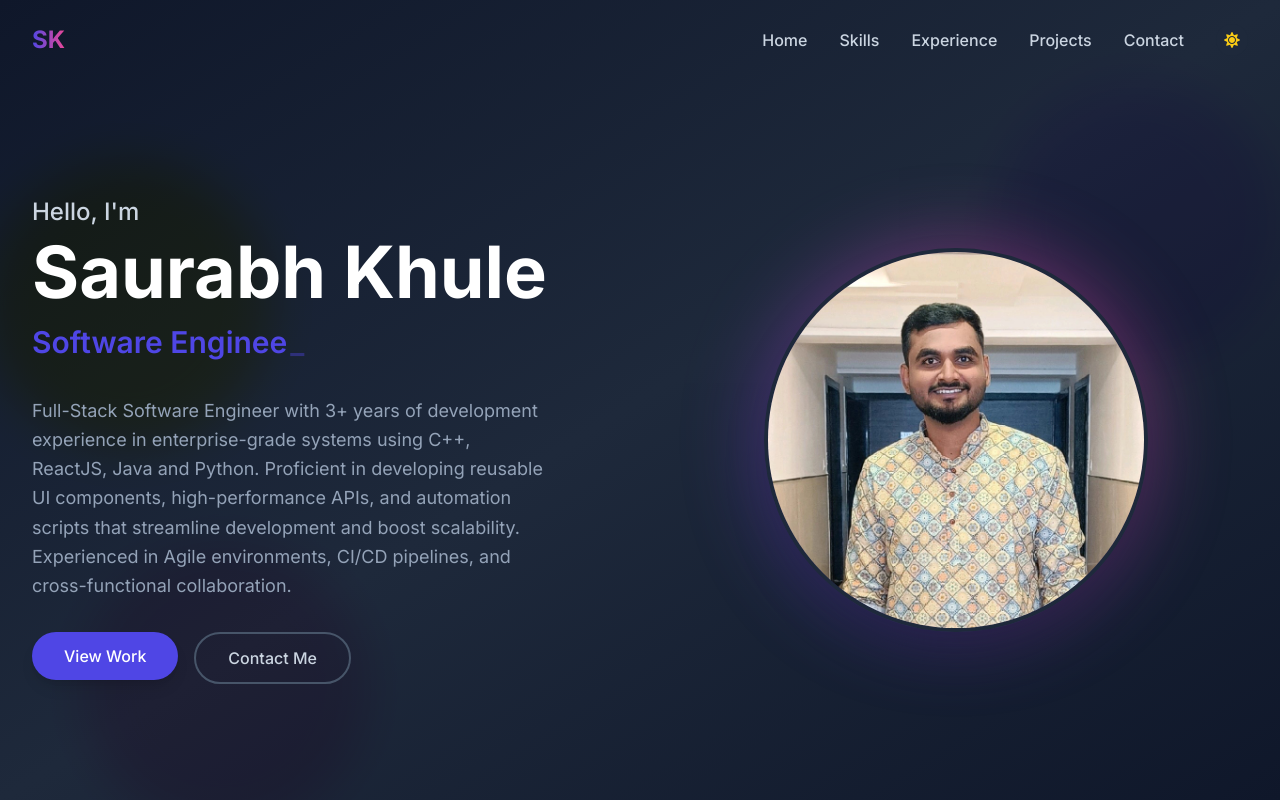
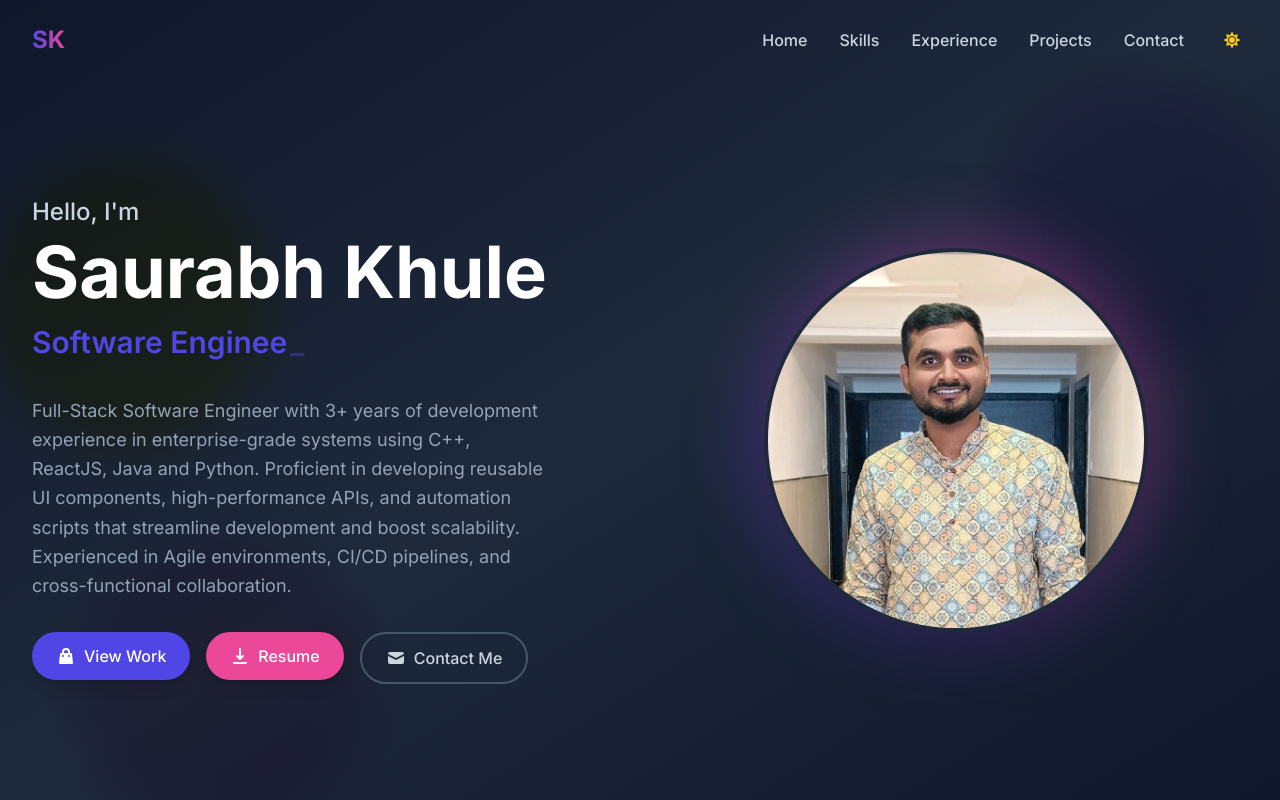
Before and after one commit to saurabh123321/saurabh_portfolio, a React (Vite) app: page / in a window 1280 px wide. Shown: the top 800 px of the page. Built offline with nearby package versions, Linux system fonts and the light colour scheme.

Commit message:
Added Download Resume button

```diff
--- a/src/components/Hero.jsx
+++ b/src/components/Hero.jsx
@@ -38,14 +38,29 @@ const Hero = () => {
                         {resumeData.summary}
                     </p>
 
-                    <div className="flex gap-4">
+                    <div className="flex flex-wrap gap-4">
                         <Link to="projects" smooth={true} offset={-70} duration={500}>
-                            <button className="px-8 py-3 bg-primary text-white rounded-full font-medium hover:bg-indigo-700 transition-all shadow-lg hover:shadow-indigo-500/30">
+                            <button className="px-6 py-3 bg-primary text-white rounded-full font-medium hover:bg-indigo-700 transition-all shadow-lg hover:shadow-indigo-500/30 flex items-center justify-center gap-2 w-full sm:w-auto">
+                                <svg xmlns="http://www.w3.org/2000/svg" className="h-5 w-5" viewBox="0 0 20 20" fill="currentColor">
+                                    <path fillRule="evenodd" d="M10 2a4 4 0 00-4 4v1H5a1 1 0 00-.994.89l-1 9A1 1 0 004 18h12a1 1 0 00.994-1.11l-1-9A1 1 0 0015 7h-1V6a4 4 0 00-4-4zm2 5V6a2 2 0 10-4 0v1h4zm-6 3a1 1 0 112 0 1 1 0 01-2 0zm7-1a1 1 0 100 2 1 1 0 000-2z" clipRule="evenodd" />
+                                </svg>
                                 View Work
                             </button>
                         </Link>
+                        <a href="/resume.pdf" download="Saurabh_Khule_Resume.pdf">
+                            <button className="px-6 py-3 bg-secondary text-white rounded-full font-medium hover:bg-pink-600 transition-all shadow-lg hover:shadow-pink-500/30 flex items-center justify-center gap-2 w-full sm:w-auto">
+                                <svg xmlns="http://www.w3.org/2000/svg" className="h-5 w-5" viewBox="0 0 20 20" fill="currentColor">
+                                    <path fillRule="evenodd" d="M3 17a1 1 0 011-1h12a1 1 0 110 2H4a1 1 0 01-1-1zm3.293-7.707a1 1 0 011.414 0L9 10.586V3a1 1 0 112 0v7.586l1.293-1.293a1 1 0 111.414 1.414l-3 3a1 1 0 01-1.414 0l-3-3a1 1 0 010-1.414z" clipRule="evenodd" />
+                                </svg>
+                                Resume
+                            </button>
+                        </a>
                         <Link to="contact" smooth={true} offset={-70} duration={500}>
-                            <button className="px-8 py-3 border-2 border-slate-300 dark:border-slate-600 text-slate-700 dark:text-slate-300 rounded-full font-medium hover:border-primary hover:text-primary transition-all">
+                            <button className="px-6 py-3 border-2 border-slate-300 dark:border-slate-600 text-slate-700 dark:text-slate-300 rounded-full font-medium hover:border-primary hover:text-primary transition-all flex items-center justify-center gap-2 w-full sm:w-auto">
+                                <svg xmlns="http://www.w3.org/2000/svg" className="h-5 w-5" viewBox="0 0 20 20" fill="currentColor">
+                                    <path d="M2.003 5.884L10 9.882l7.997-3.998A2 2 0 0016 4H4a2 2 0 00-1.997 1.884z" />
+                                    <path d="M18 8.118l-8 4-8-4V14a2 2 0 002 2h12a2 2 0 002-2V8.118z" />
+                                </svg>
                                 Contact Me
                             </button>
                         </Link>
--- a/src/data/resume.js
+++ b/src/data/resume.js
@@ -32,6 +32,7 @@ export const resumeData = {
             description: [
                 "Developing and enhancing the Data Insight platform focused on large-scale data governance, compliance, and analytics across enterprise storage systems.",
                 "Designed and implemented a Telemetry service to collect operational insights from customer environments, enabling data-driven product improvements and better business decision making.",
+                "Optimized API performance by introducing Guava-based caching, reducing redundant database calls and improving response time from 60 seconds to 1–2 seconds for large data.",
                 "Debugged and resolved complex production issues related to file classification, audit pipelines, and workflow processing, improving system stability and reducing recurring failures.",
                 "Built a Python-based utility to simulate CPU and memory spikes, enabling QE teams to reliably reproduce customer issues in-house and accelerate root cause analysis."
             ]
```
Also changed, not shown: 1 other file (tests, documents, lock files or other folders).
